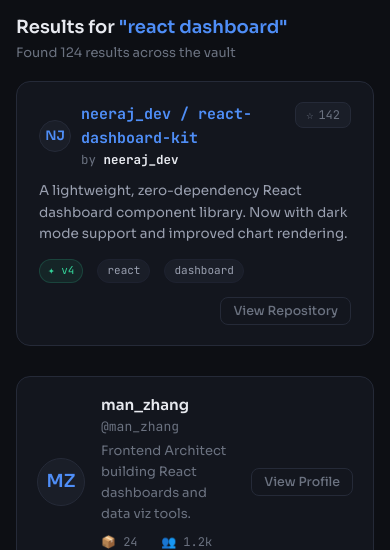
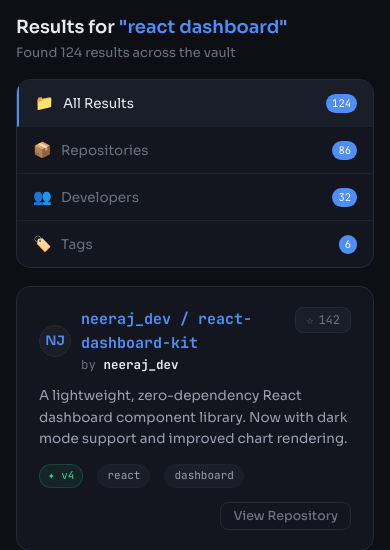
Before and after one commit to sifat5532/CodeVault, a PHP site: page /search.html in a window 390 px wide. Shown: the part 60-610 px from the top of the page. Run offline with PHP 8.4, Linux system fonts and the light colour scheme.

Commit message:
fix: sidebar stat visibility in mobile device

```diff
--- a/search.html
+++ b/search.html
@@ -71,7 +71,11 @@
             <h2 style="font-size: 18px;">Results for <span class="text-accent">"react dashboard"</span></h2>
             <p class="text-muted" style="font-size: 13px; margin-top: 4px;">Found 124 results across the vault</p>
           </div>
-
+          <nav class="mobile-search-filters">
+            <a href="#" class="active"><span class="nav-icon">📁</span> All Results <span class="nav-badge">124</span></a>
+            <a href="#"><span class="nav-icon">📦</span> Repositories <span class="nav-badge">86</span></a>
+            <a href="#"><span class="nav-icon">👥</span> Developers <span class="nav-badge">32</span></a>
+            <a href="#"><span class="nav-icon">🏷️</span> Tags <span class="nav-badge">6</span></a>
         </div>
 
         <div class="feed-list">
--- a/style.css
+++ b/style.css
@@ -1773,6 +1773,66 @@ footer {
 }
 
 /* from feed.html ends */
+
+/* ---- Search Page Mobile Filters ---- */
+.mobile-search-filters {
+  display: none;
+}
+
+@media (max-width: 720px) {
+  .feed-header {
+    flex-direction: column;
+    align-items: flex-start;
+    gap: 16px;
+  }
+
+  .mobile-search-filters {
+    display: flex;
+    flex-direction: column;
+    width: 100%;
+    background: var(--bg-2);
+    border: 1px solid var(--border);
+    border-radius: var(--radius-lg);
+    overflow: hidden;
+  }
+
+  .mobile-search-filters a {
+    display: flex;
+    align-items: center;
+    gap: 10px;
+    padding: 11px 16px;
+    font-size: 13.5px;
+    color: var(--text-muted);
+    border-bottom: 1px solid var(--border-soft);
+    transition: all 0.2s;
+  }
+
+  .mobile-search-filters a:last-child {
+    border-bottom: none;
+  }
+
+  .mobile-search-filters a.active {
+    background: var(--bg-3);
+    color: var(--text);
+    border-left: 2px solid var(--accent);
+  }
+
+  .mobile-search-filters .nav-badge {
+    margin-left: auto;
+    background: var(--accent);
+    color: #fff;
+    font-family: var(--font-mono);
+    font-size: 10.5px;
+    padding: 1px 6px;
+    border-radius: var(--radius-full);
+  }
+
+  .mobile-search-filters .nav-icon {
+    font-size: 15px;
+    width: 18px;
+    text-align: center;
+  }
+}
 
 
 
```
